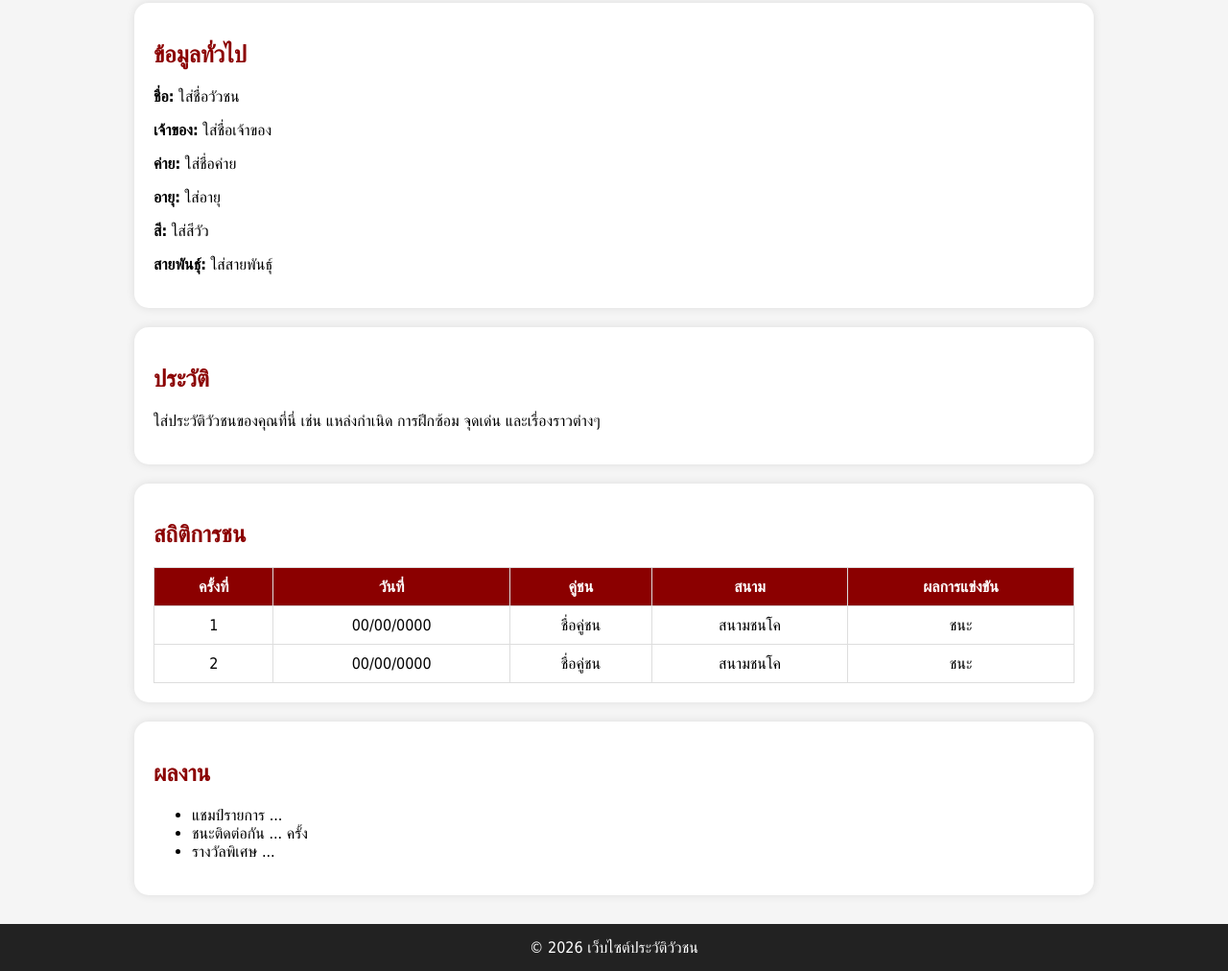
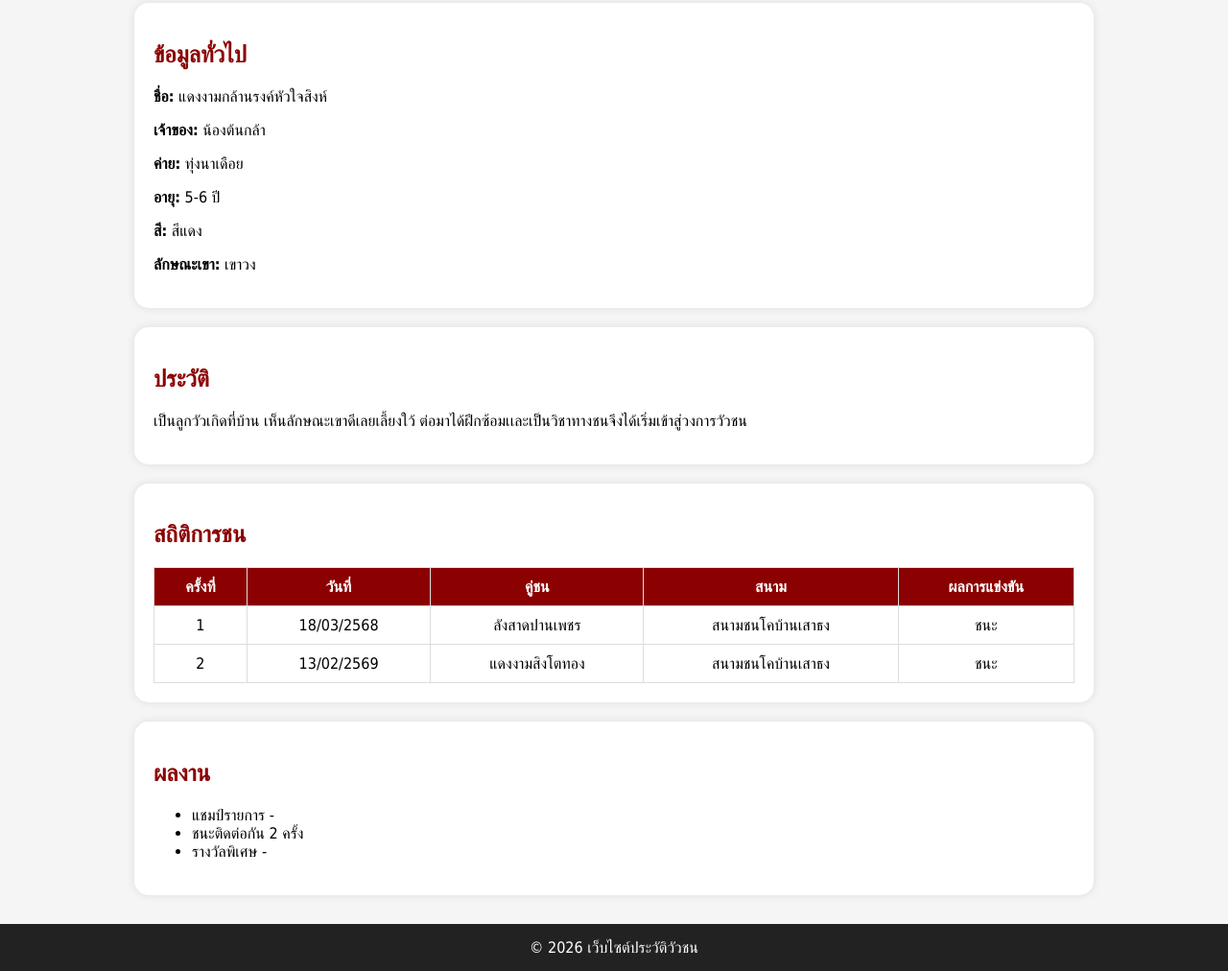
Before and after one commit to daengngam-lionheart/cow-profile, a plain HTML site: page index.html in a window 1280 px wide. Shown: the part 272-1284 px from the top of the page at 96% size. Drawn offline with Linux system fonts and the light colour scheme.

Commit message:
Update index.html

```diff
--- a/index.html
+++ b/index.html
@@ -78,8 +78,8 @@ footer{
 <body>
 
 <header>
-    <h1>โคดุกด้าง แชมป์นักสู้</h1>
-    <p>ประวัติและสถิติการชน</p>
+    <h1>แดงงามกล้านรงค์หัวใจสิงห์</h1>
+    <p>สถิติการชน ชน 2 ครั้ง ชนะ 2 เสมอ - แพ้ - </p>
 </header>
 
 <div class="hero">
@@ -90,20 +90,19 @@ footer{
 
     <div class="card">
         <h2>ข้อมูลทั่วไป</h2>
-        <p><strong>ชื่อ:</strong> ใส่ชื่อวัวชน</p>
-        <p><strong>เจ้าของ:</strong> ใส่ชื่อเจ้าของ</p>
-        <p><strong>ค่าย:</strong> ใส่ชื่อค่าย</p>
-        <p><strong>อายุ:</strong> ใส่อายุ</p>
-        <p><strong>สี:</strong> ใส่สีวัว</p>
-        <p><strong>สายพันธุ์:</strong> ใส่สายพันธุ์</p>
+        <p><strong>ชื่อ:</strong> แดงงามกล้านรงค์หัวใจสิงห์</p>
+        <p><strong>เจ้าของ:</strong> น้องต้นกล้า</p>
+        <p><strong>ค่าย:</strong> ทุ่งนาเดือย</p>
+        <p><strong>อายุ:</strong> 5-6 ปี </p>
+        <p><strong>สี:</strong> สีแดง</p>
+        <p><strong>ลักษณะเขา:</strong> เขาวง </p>
     </div>
 
     <div class="card">
         <h2>ประวัติ</h2>
         <p>
-            ใส่ประวัติวัวชนของคุณที่นี่
-            เช่น แหล่งกำเนิด การฝึกซ้อม จุดเด่น
-            และเรื่องราวต่างๆ
+            เป็นลูกวัวเกิดที่บ้าน เห็นลักษณะเขาดีเลยเลี้ยงใว้
+            ต่อมาได้ฝึกซ้อมเเละเป็นวิชาทางชนจึงได้เริ่มเข้าสู่วงการวัวชน
         </p>
     </div>
 
@@ -121,17 +120,17 @@ footer{
 
             <tr>
                 <td>1</td>
-                <td>00/00/0000</td>
-                <td>ชื่อคู่ชน</td>
-                <td>สนามชนโค</td>
+                <td>18/03/2568</td>
+                <td>ลังสาดปานเพชร</td>
+                <td>สนามชนโคบ้านเสาธง</td>
                 <td>ชนะ</td>
             </tr>
 
             <tr>
                 <td>2</td>
-                <td>00/00/0000</td>
-                <td>ชื่อคู่ชน</td>
-                <td>สนามชนโค</td>
+                <td>13/02/2569</td>
+                <td>แดงงามสิงโตทอง</td>
+                <td>สนามชนโคบ้านเสาธง</td>
                 <td>ชนะ</td>
             </tr>
 
@@ -141,9 +140,9 @@ footer{
     <div class="card">
         <h2>ผลงาน</h2>
         <ul>
-            <li>แชมป์รายการ ...</li>
-            <li>ชนะติดต่อกัน ... ครั้ง</li>
-            <li>รางวัลพิเศษ ...</li>
+            <li>แชมป์รายการ - </li>
+            <li>ชนะติดต่อกัน 2 ครั้ง</li>
+            <li>รางวัลพิเศษ - </li>
         </ul>
     </div>
 
```
